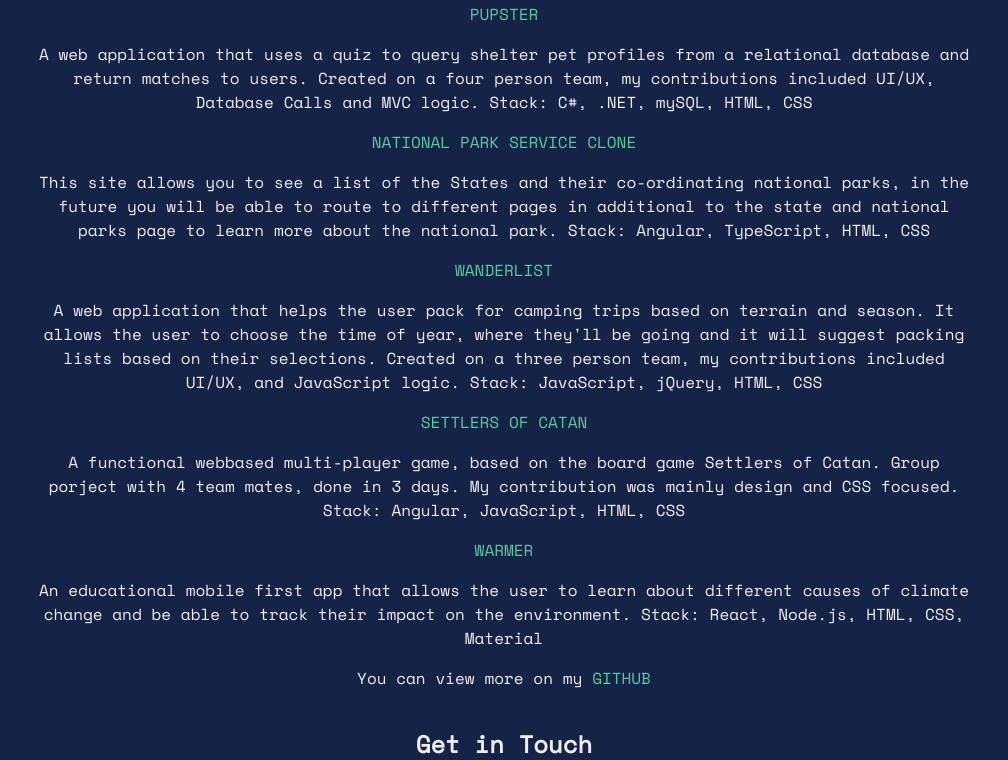
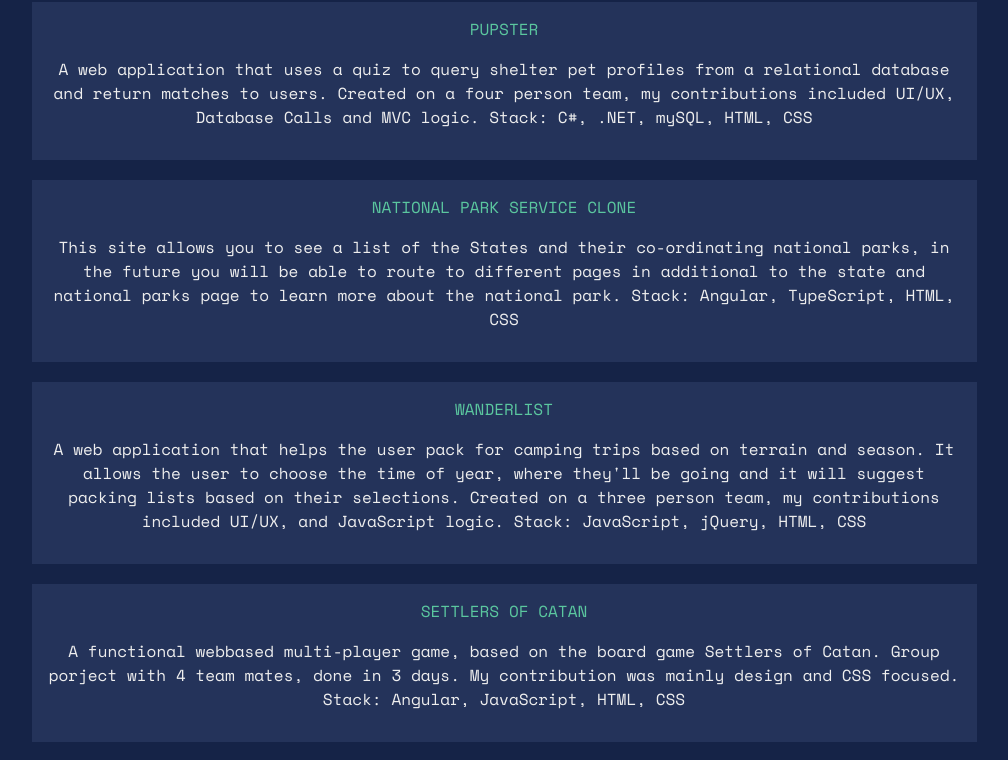
Before and after one commit to heatherzurek/hzportfolio, a React (Create React App) app: page / in a window 1280 px wide. Shown: the part 855-1615 px from the top of the page, without its empty margins (136-1144 px from the left). Built offline with nearby package versions, Linux system fonts and the light colour scheme.

Commit message:
make it better

```diff
--- a/src/Components/Links.jsx
+++ b/src/Components/Links.jsx
@@ -3,7 +3,7 @@ import React from 'react';
 export default function Links(){
     return(
         <div>
-        <a href="mailto:heather.zurek@gmail.com">GMAIL </a> <a href="http://www.github.com/heatherzurek">GITHUB </a> <a href="http://www.twitter.com/sleepywifi">TWITTER </a> <a href="http://www.linkedin.com/in/heatherzurek">LINKEDIN</a>
+        <a href="mailto:heather.zurek@gmail.com">GMAIL</a> <a href="http://www.github.com/heatherzurek">GITHUB</a> <a href="http://www.twitter.com/sleepywifi">TWITTER</a> <a href="http://www.linkedin.com/in/heatherzurek">LINKEDIN</a>
         <hr/>
         </div>
     );
--- a/src/Components/Projects.jsx
+++ b/src/Components/Projects.jsx
@@ -4,25 +4,35 @@ export default function Projects() {
     return(
         <div>
             <h2>Projects</h2>
+            <div class="projectBg">
             <a href="https://github.com/heatherzurek/pupster">Pupster</a>
             <p>A web application that uses a quiz to query shelter pet profiles from a relational database and return
                 matches to users. Created on a four person team, my contributions included UI/UX, Database Calls and MVC
                 logic. Stack: C#, .NET, mySQL, HTML, CSS</p>
+            </div>
+            <div class="projectBg">
             <a href="https://npsclone.firebaseapp.com/">National Park Service Clone</a>
             <p>This site allows you to see a list of the States and their co-ordinating national parks, in the future you
                 will be able to route to different pages in additional to the state and national parks page to learn more
                 about the national park. Stack: Angular, TypeScript, HTML, CSS</p>
+            </div>
+            <div class="projectBg">
             <a href="https://heatherzurek.github.io/wanderlist-camping/">Wanderlist</a>
             <p>A web application that helps the user pack for camping trips based on terrain and season. It allows the user
                 to choose the time of year, where they'll be going and it will suggest packing lists based on their
                 selections. Created on a three person team, my contributions included UI/UX, and JavaScript logic. Stack:
                 JavaScript, jQuery, HTML, CSS</p>
+            </div>
+            <div class="projectBg">
             <a href="https://settlers-ofcatan.firebaseapp.com/">Settlers of Catan</a>
             <p>A functional webbased multi-player game, based on the board game Settlers of Catan. Group porject with 4 team
                 mates, done in 3 days. My contribution was mainly design and CSS focused. Stack: Angular, JavaScript, HTML, CSS</p>
+            </div>
+            <div class="projectBg">
             <a href="https://warm-er.firebaseapp.com/#/">Warmer</a>
             <p>An educational mobile first app that allows the user to learn about different causes of climate change and be
                 able to track their impact on the environment. Stack: React, Node.js, HTML, CSS, Material</p>
+            </div>
             <p>You can view more on my <a href="www.github.com/heatherzurek">Github</a></p>
         </div>
     );
--- a/src/index.css
+++ b/src/index.css
@@ -31,6 +31,7 @@ hr {
   width: 80px;
 }
 a {
+  margin: 10px;
   color: #5bc79f;
   text-decoration: none;
   text-transform: uppercase;
@@ -50,6 +51,11 @@ img {
   flex-direction: row;
   justify-content: center;
   margin-top: 40px;
+}
+.projectBg {
+  background-color: #24335a;
+  margin-bottom: 20px;
+  padding: 15px;
 }
 footer {
   margin-top: 40px;
```
